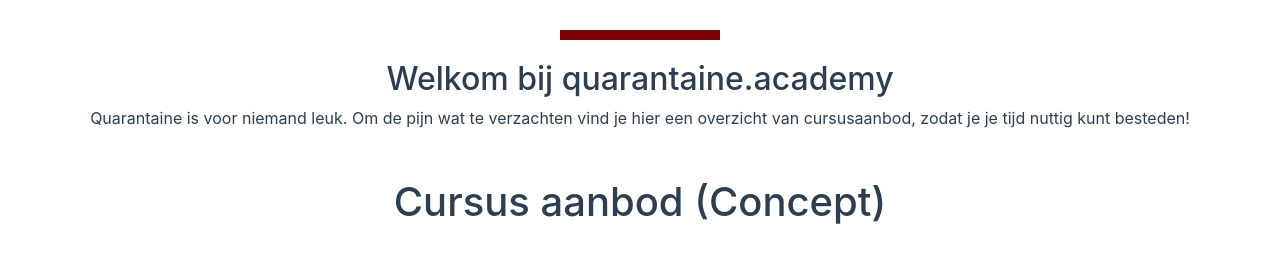
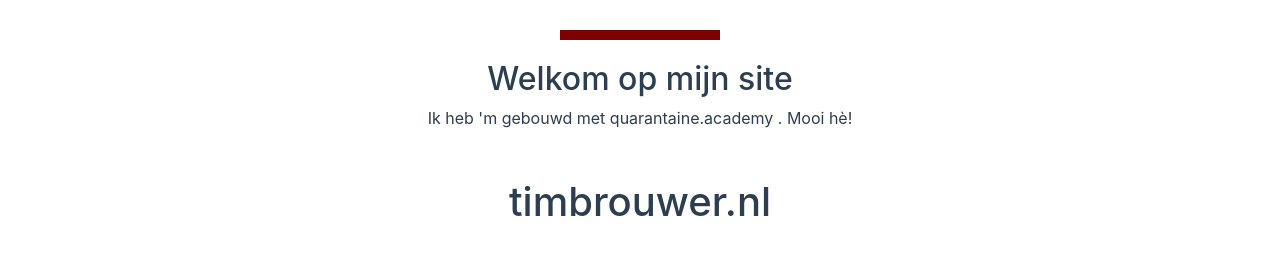
Before and after one commit to tcbrouwer/timbrouwer.nl, a Vue app: page /courses in a window 1280 px wide. Shown: the part 200-457 px from the top of the page. Built offline with nearby package versions, Linux system fonts and the light colour scheme; grey boxes are pictures that could not be loaded.

Commit message:
some more content

```diff
--- a/package.json
+++ b/package.json
@@ -1,5 +1,5 @@
 {
-  "name": "quarantaine-academy",
+  "name": "timbrouwer-nl",
   "version": "0.1.0",
   "private": true,
   "scripts": {
--- a/src/views/Courses.vue
+++ b/src/views/Courses.vue
@@ -1,6 +1,6 @@
 <template>
   <div>
-    <h1>Cursus aanbod (Concept)</h1>
+    <h1>timbrouwer.nl</h1>
 
     <div>
       <b-card-group class="m-3" deck>
--- a/src/views/Welcome.vue
+++ b/src/views/Welcome.vue
@@ -1,9 +1,9 @@
 <template>
   <div class="m-5">
     <img src="@/assets/logo.png" />
-    <h2>Welkom bij quarantaine.academy</h2>
+    <h2>Welkom op mijn site</h2>
     <p>
-      Quarantaine is voor niemand leuk. Om de pijn wat te verzachten vind je hier een overzicht van cursusaanbod, zodat je je tijd nuttig kunt besteden!
+      Ik heb 'm gebouwd met quarantaine.academy . Mooi hè!
     </p>
 
   </div>
```
Also changed, not shown: 1 other file (tests, documents, lock files or other folders).
